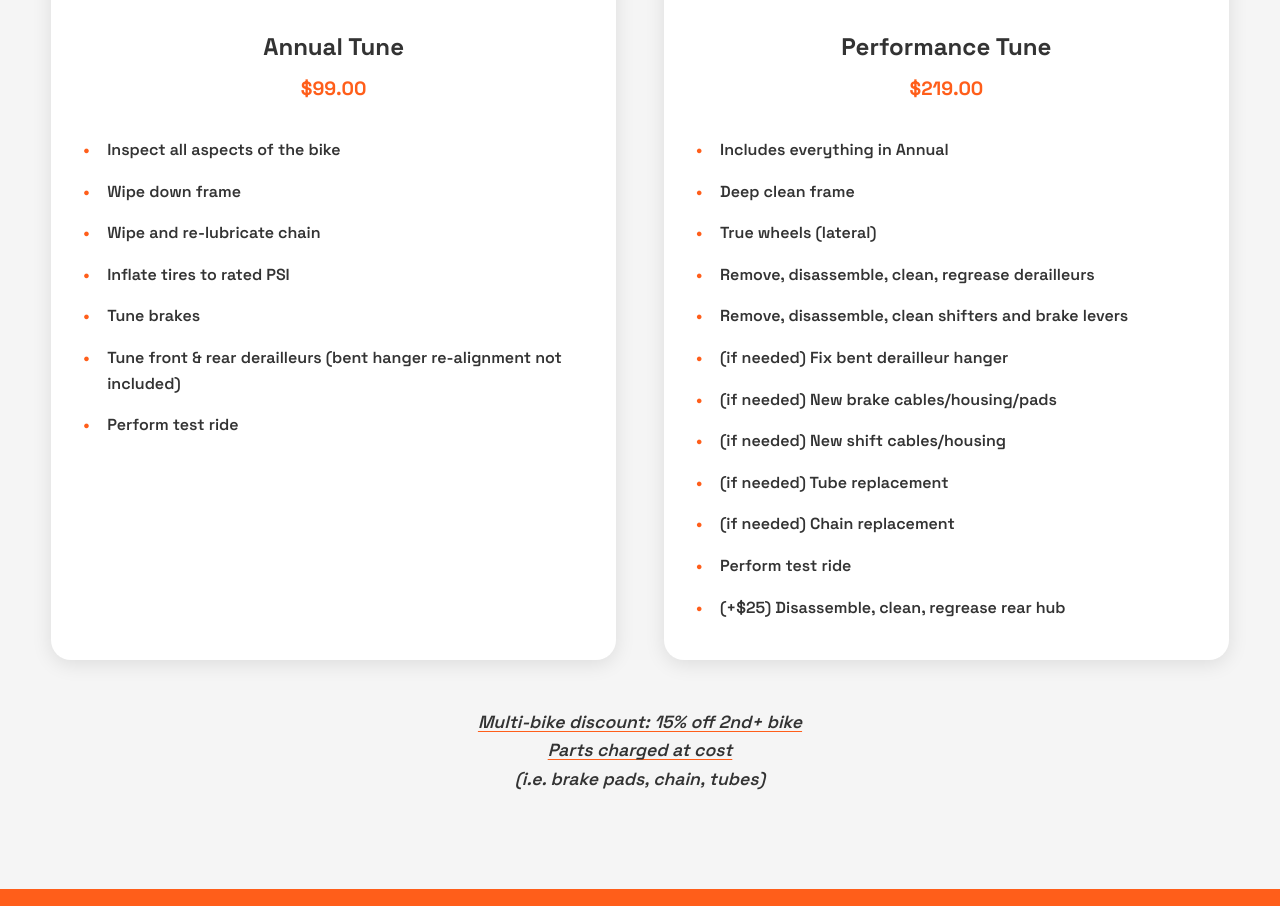
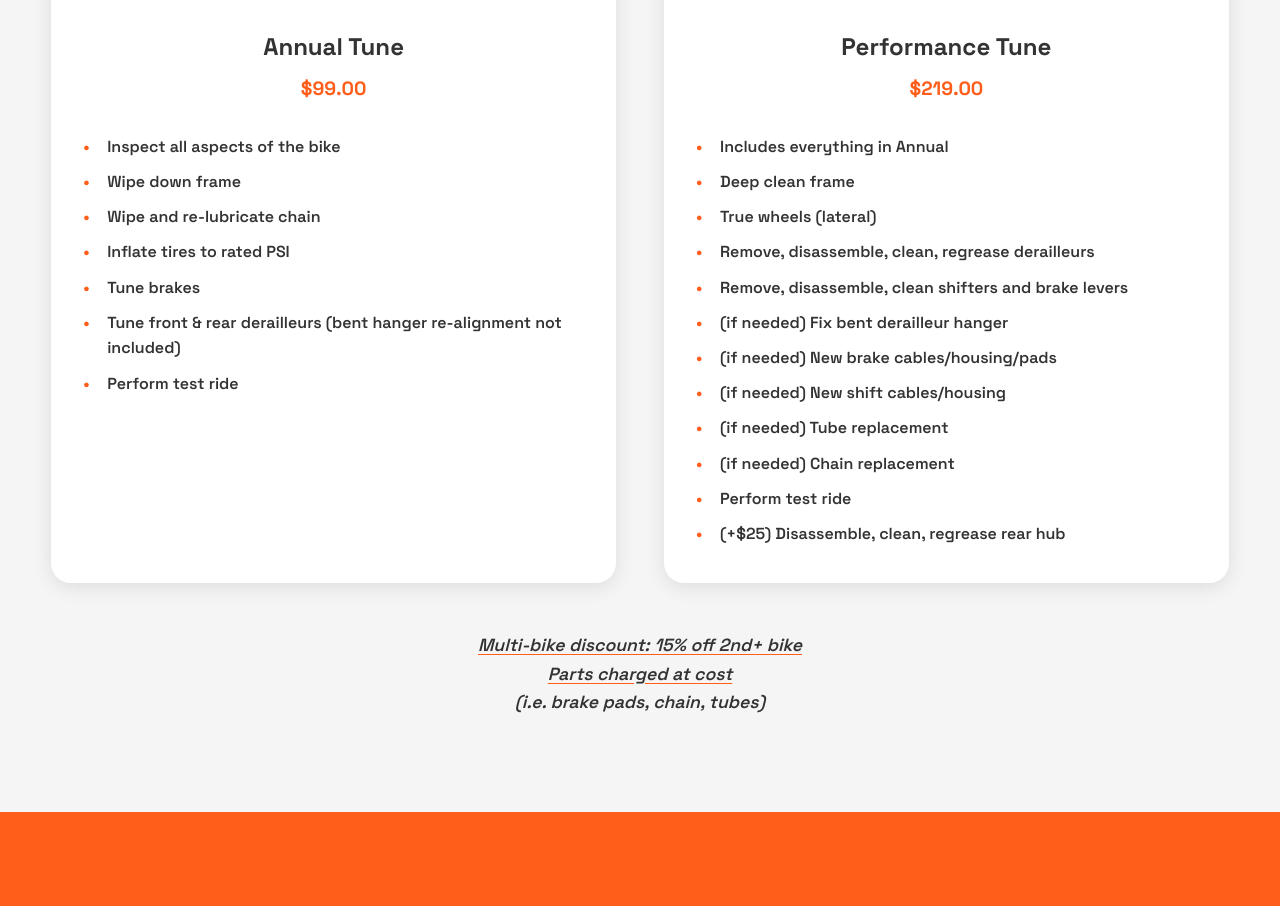
Before and after one commit to beesayers/goperformance, a plain HTML site: page index.html in a window 1280 px wide. Shown: the part 1120-2026 px from the top of the page. Drawn offline with Linux system fonts and the light colour scheme.

Commit message:
Update index.html

```diff
--- a/index.html
+++ b/index.html
@@ -193,7 +193,7 @@
         }
 
         .service-card li {
-            padding: 0.5rem 0;
+            padding: 0.3rem 0;
             padding-left: 1.5rem;
             position: relative;
         }
```
